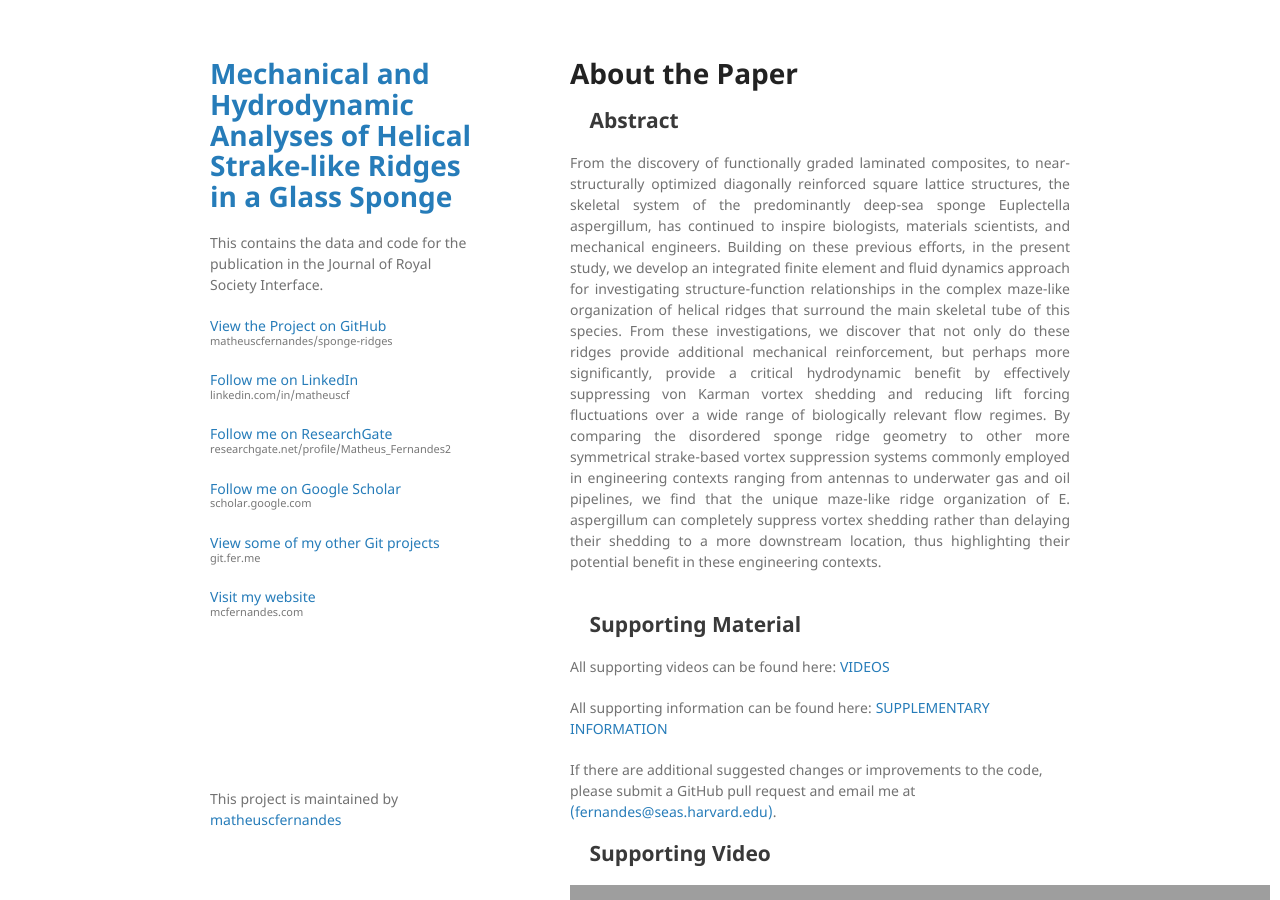
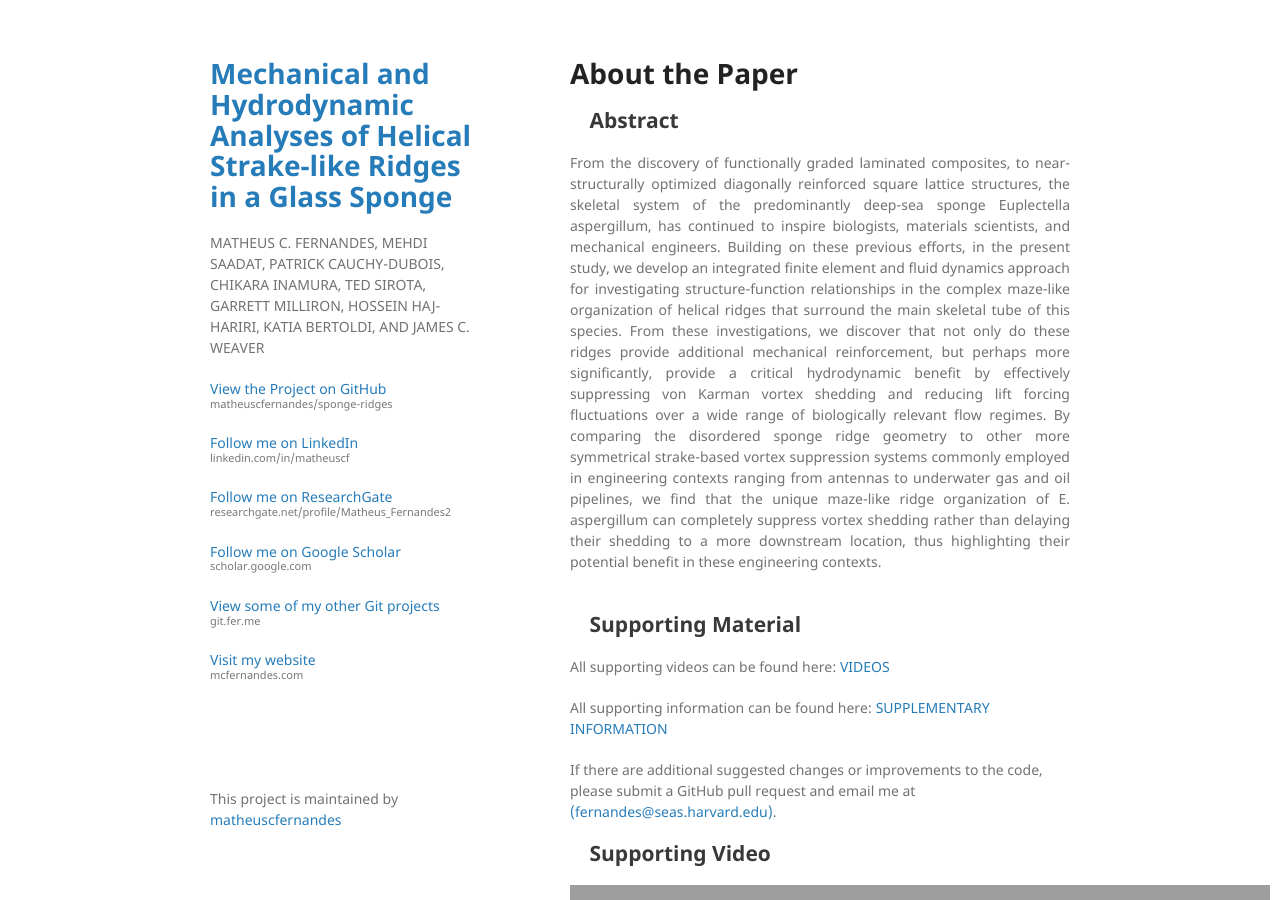
Before and after one commit to matheuscfernandes/sponge-ridges, a Jekyll site: the page built from index.md, in a window 1280 px wide and 900 px high. Built offline with Jekyll 4.4.1, drawn with Linux system fonts in a browser that asks for light colours; nearby versions of some CDN libraries; our own code applies the rules of GitHub Pages for plain Markdown files; grey boxes are pictures that could not be loaded.

Commit message:
added author names

```diff
--- a/_config.yml
+++ b/_config.yml
@@ -1,4 +1,4 @@
 theme: jekyll-theme-minimal
 title:  Mechanical and Hydrodynamic Analyses of Helical Strake-like Ridges in a Glass Sponge
-description: This contains the data and code for the publication in the Journal of Royal Society Interface.
+description: MATHEUS C. FERNANDES, MEHDI SAADAT, PATRICK CAUCHY-DUBOIS, CHIKARA INAMURA, TED SIROTA, GARRETT MILLIRON, HOSSEIN HAJ-HARIRI, KATIA BERTOLDI, AND JAMES C. WEAVER
 google_analytics: []
```
